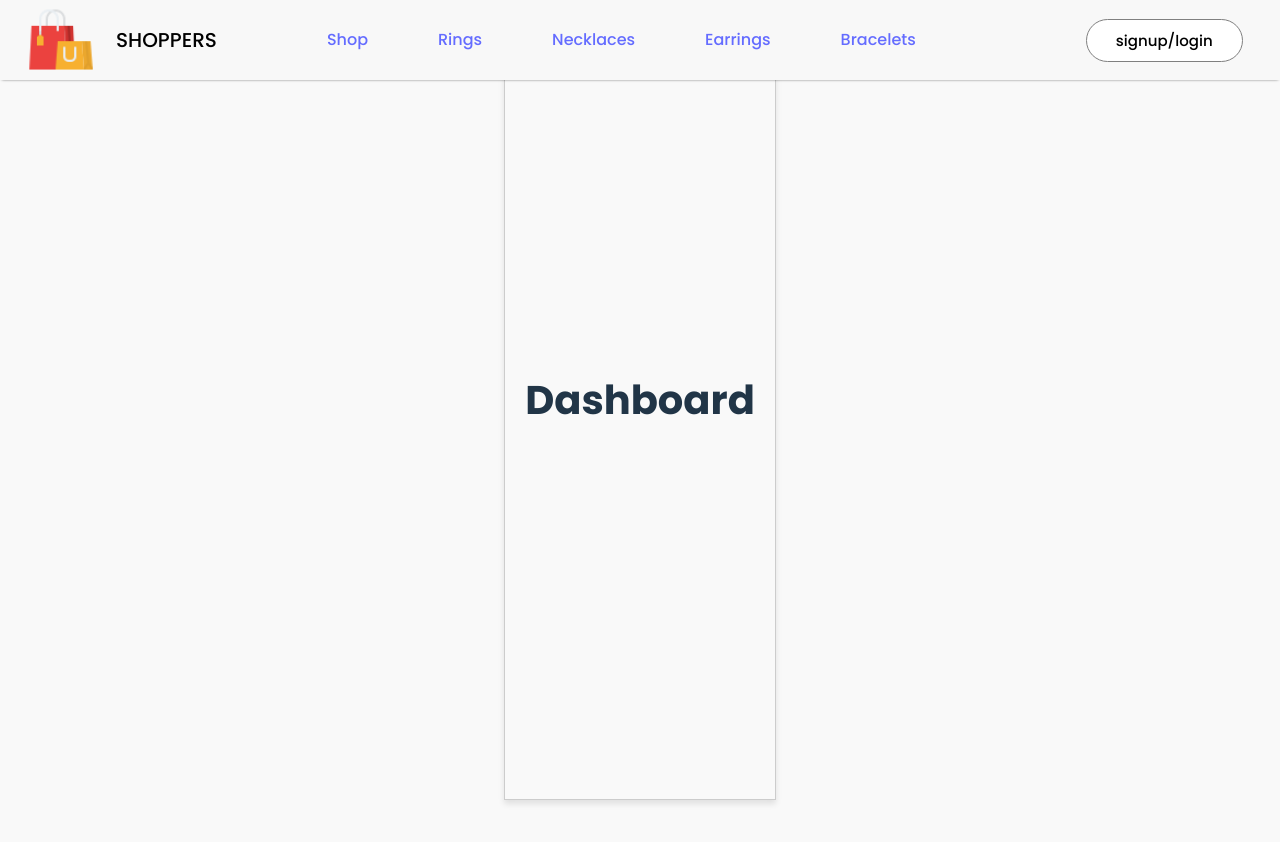
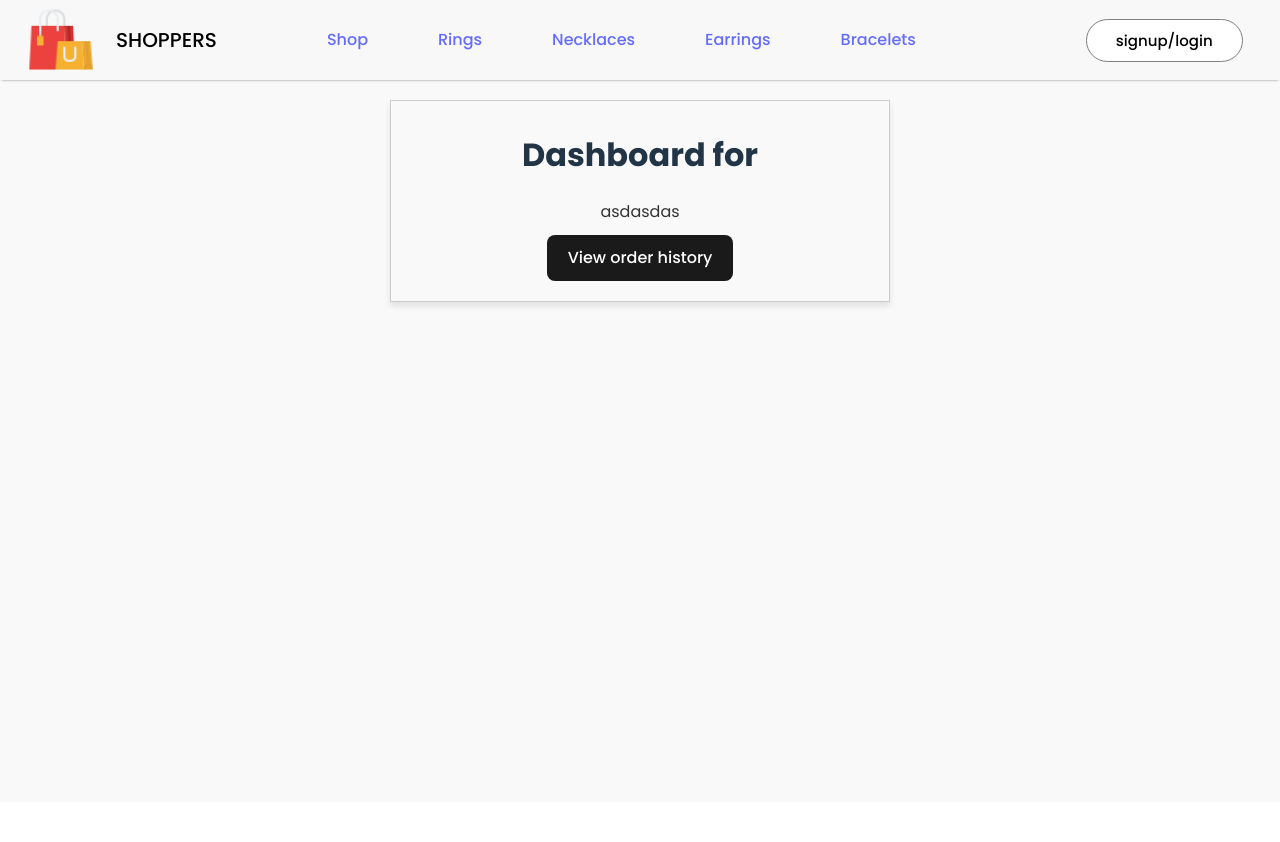
Before and after one commit to Lyes-Git/Project, a React (Vite) app: page /dashboard in a window 1280 px wide. Shown: the top 842 px of the page. After the commit the page ends 802 px from the top, so only its background shows below. Built offline with nearby package versions, Linux system fonts and the light colour scheme.

Commit message:
Expanded on login, logout and dashboard
- Added placeholder buttons to dashboard, for placing orders.
- Added logout button, and it takes user to home page upon logout

```diff
--- a/src/App.css
+++ b/src/App.css
@@ -2,8 +2,11 @@
     display: flex;
     flex-direction: column;
     align-items: center; /* Horizontal centering */
-    justify-content: center; /* Vertical centering */
-    height: 100vh; /* Full viewport height to center vertically */
+    margin-top: 100px;
+    /* justify-content: center;  */
+    /* height: 100vh;  */
+    height: auto;
+    width: 500px;
     text-align: center; /* Align text inside the div */
     border: 1px solid #ccc; /* Optional: for better visibility of the box */
     padding: 20px; /* Optional: Add padding for spacing inside the box */
--- a/src/App.jsx
+++ b/src/App.jsx
@@ -1,7 +1,8 @@
-import { useState } from 'react'
+import { useState, useEffect  } from 'react'
 import './App.css'
 import Navbar from './Components/Navbar/Navbar'
 import { BrowserRouter, Routes, Route } from 'react-router-dom'
+import { useNavigate } from 'react-router-dom'; // Import useNavigate
 import SignUp from './Pages/SignUp'
 import LoginPage from './Pages/LoginPage'
 
@@ -16,16 +17,32 @@ import Dashboard from './Pages/Dashboard'
 function App() {
   const [userName, setUserName] = useState(null);
 
+  // Load user from localStorage on initial render
+  useEffect(() => {
+    const savedUser = localStorage.getItem('userName');
+    if (savedUser) {
+      setUserName(savedUser);
+    }
+  }, []);
+
   // Function to update username after login
   const handleLogin = (name) => {
     setUserName(name);
+    localStorage.setItem('userName', name); // Save user to localStorage
+  };
+
+  // Function to handle logout
+  const handleLogout = () => {
+    setUserName(null);
+    localStorage.removeItem('userName'); // Clear user from localStorage
+    window.location.href = '/';
   };
 
   return (
 
     <div>
       <BrowserRouter>
-      <Navbar userName={userName} /> {/* Pass userName to Navbar */}
+      <Navbar userName={userName} onLogout={handleLogout} /> {/* Pass onLogout to Navbar */}
         <Routes>
           <Route path='/' element={<Shop />} />
           <Route path='/rings' element={<ShopCategory category='rings' />} />
@@ -39,7 +56,7 @@ function App() {
           {/* <Route path='/login' element={<Cart />} /> */}
           <Route path='/signup' element={<SignUp />} />
           <Route path="/login" element={<LoginPage onLogin={handleLogin} />} />
-          <Route path="/Dashboard" element={<Dashboard/>} />
+          <Route path="/dashboard" element={<Dashboard userName={userName}/>} />
         </Routes >
 
       </BrowserRouter>
--- a/src/Components/Navbar/Navbar.jsx
+++ b/src/Components/Navbar/Navbar.jsx
@@ -1,19 +1,25 @@
+import { useState, useEffect  } from 'react'
 import React from 'react';
 import { Link } from 'react-router-dom';
 import './Navbar.css'
 import shopping_bag from '../assets/shopping_bag.png'
 import cart_icon from '../assets/cart_icon.png'
 
-const Navbar = ({ cartItems = [], userName }) => {
+const Navbar = ({ cartItems = [], userName, onLogout }) => {
   const totalItems = cartItems.reduce((sum, item) => sum + item.quantity, 0);
 
   let loginButton; // Define the button variable
   if (userName) {
-    // loginButton = <span className="welcome-message">Welcome {userName}</span>;
     loginButton = (
-      <Link to="/Dashboard">
-        <button className="Dashboard">Welcome {userName}</button>
-      </Link>
+      <div>
+        <Link to="/dashboard">
+          {/* <button className="dashboard">Welcome {userName}</button> */}
+          <button className="dashboard">Dashboard</button>
+        </Link>
+        <button className="logoutButton" onClick={onLogout}>
+          Logout
+        </button>
+      </div>
     );
   } else {
     loginButton = (
--- a/src/Pages/Dashboard.jsx
+++ b/src/Pages/Dashboard.jsx
@@ -1,11 +1,17 @@
 import React, { useState } from 'react';
 import { Link } from 'react-router-dom';
 
-const Dashboard = () => {
+const Dashboard = ({userName}) => {
 
     return (
         <div className="LoginSignUp">
-            <h1>Dashboard</h1>
+            <h2>Dashboard for {userName}</h2>
+            <p>asdasdas</p>
+            <button>View order history</button>
+            {/* <Link to='/'>
+            <button>Logout</button>
+            </Link> */}
+
         </div>
     );
 };
--- a/src/Pages/LoginPage.jsx
+++ b/src/Pages/LoginPage.jsx
@@ -1,5 +1,6 @@
 import React, { useState } from 'react';
 import { Link } from 'react-router-dom';
+import { useNavigate } from 'react-router-dom'; // Import useNavigate
 
 const LoginPage = ({ onLogin }) => {
     const [formData, setFormData] = useState({ email: '', password: '', });
@@ -8,6 +9,7 @@ const LoginPage = ({ onLogin }) => {
     // apiurl needs to be changed once I deploy to server again
     const apiUrl = "http://localhost:3000/api/login"
     // console.log(apiUrl)
+    const navigate = useNavigate();
 
     //updating the states
     const handleChange = (event) => {
@@ -31,9 +33,12 @@ const LoginPage = ({ onLogin }) => {
         const data = await response.json();
 
         //if password matches or not
+        //When it matches it will redirect you to dashboard page
         if (response.ok) {
             onLogin(data.fullName); // Pass the full name to App.jsx
             console.log(data.fullName);
+            navigate('/dashboard');
+
         } else {
             alert(data.error);
         }
@@ -44,13 +49,11 @@ const LoginPage = ({ onLogin }) => {
         <div className="LoginSignUp">
             <form onSubmit={loginUser}>
                 <h1>Login </h1>
-                <br />
-                <br />
 
-                <div>
+                {/* <div>
                     <h2 id="loginMessage"></h2>
-                </div>
-                <br />
+                </div> */}
+                {/* <br /> */}
                 <br />
 
                 {/* EMAIL================================ */}
@@ -77,6 +80,14 @@ const LoginPage = ({ onLogin }) => {
                 <button className="loginPageButton" type="submit">Login</button>
 
             </form>
+
+            <h2> Don't have an account? </h2>
+            <br />
+
+            <Link to='/signup'>
+                <button className="loginPageButton" type="submit">Register</button>
+            </Link>
+
             <div>
             </div>
         </div>
--- a/src/Pages/SignUp.jsx
+++ b/src/Pages/SignUp.jsx
@@ -103,9 +103,9 @@ const SignUp = () => {
         <button className="loginPageButton" type="submit">Register</button>
       </form>
 
-      <br /><br />
+      <br />
       <h2> Have an account already? </h2>
-      <br /><br />
+      <br />
       <Link to='/login'>
         <button className="loginPageButton">Login</button>
       </Link>
```
